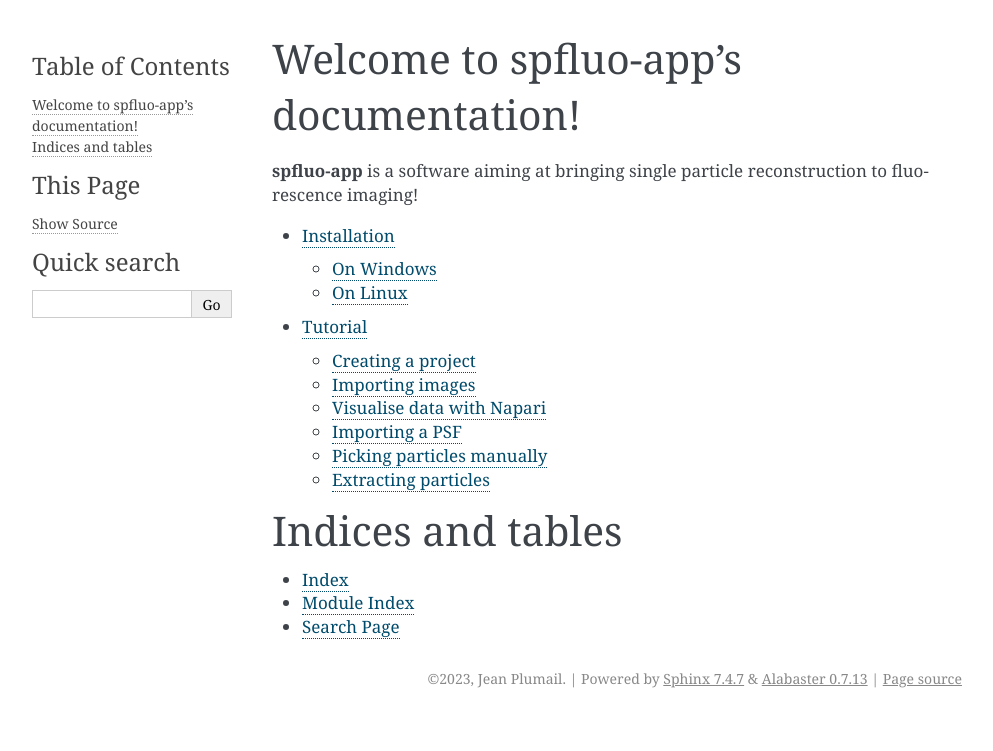
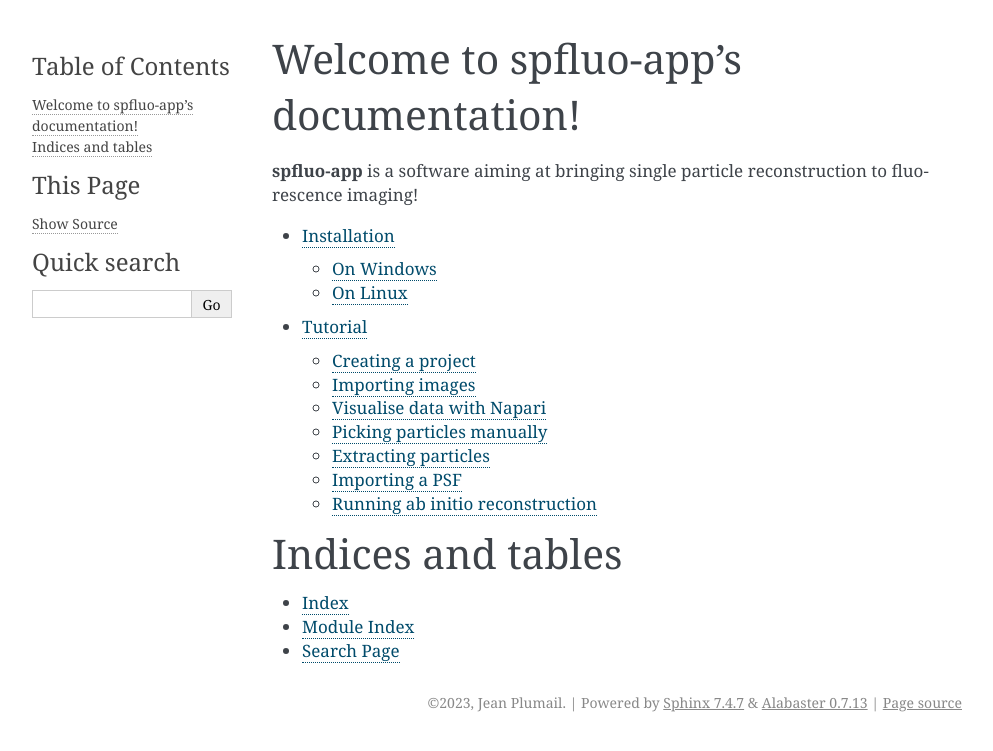
Before and after one commit to jplumail/spfluo-docs, a Sphinx documentation site: the page built from source/index.rst, in a window 1280 px wide. Shown: the top 751 px of the page, without its empty margins (148-1141 px from the left). Built offline with Sphinx 7.4.7, drawn with Linux system fonts in a browser that asks for light colours; part of the change alters nothing that is shown.

```diff
--- a/source/usage/tutorial.rst
+++ b/source/usage/tutorial.rst
@@ -79,13 +79,6 @@ Visualise the data you imported with napari.
 Visualise data with Napari
 --------------------------
 
-
-Importing a PSF
----------------
-
-To import a PSF, double-click on the protocol ``import psf``. Here, choose the path to the ``psf.tiff`` file`in the examples folder. Fill in the acquisition parameter the same way you did with the images and execute the protocol.
-
-You should be able to visualise the PSF the same way you did previously.
 
 Picking particles manually
 --------------------------
@@ -185,3 +178,13 @@ Now we will extract the particles from the images. For this, we have the ``extra
 This one is fairly simple: select the coordinates you just generated with the ``manual picking`` protocol and hit *Execute*!
 
 You can visualise the extracted particles the same way you visualised your images at the end of the `Importing images`_ section.
+
+Importing a PSF
+---------------
+
+To import a PSF, double-click on the protocol ``import psf``. Here, choose the path to the ``psf.tiff`` file`in the examples folder. Fill in the acquisition parameter the same way you did with the images and execute the protocol.
+
+You should be able to visualise the PSF the same way you did previously.
+
+Running ab initio reconstruction
+--------------------------------
```
